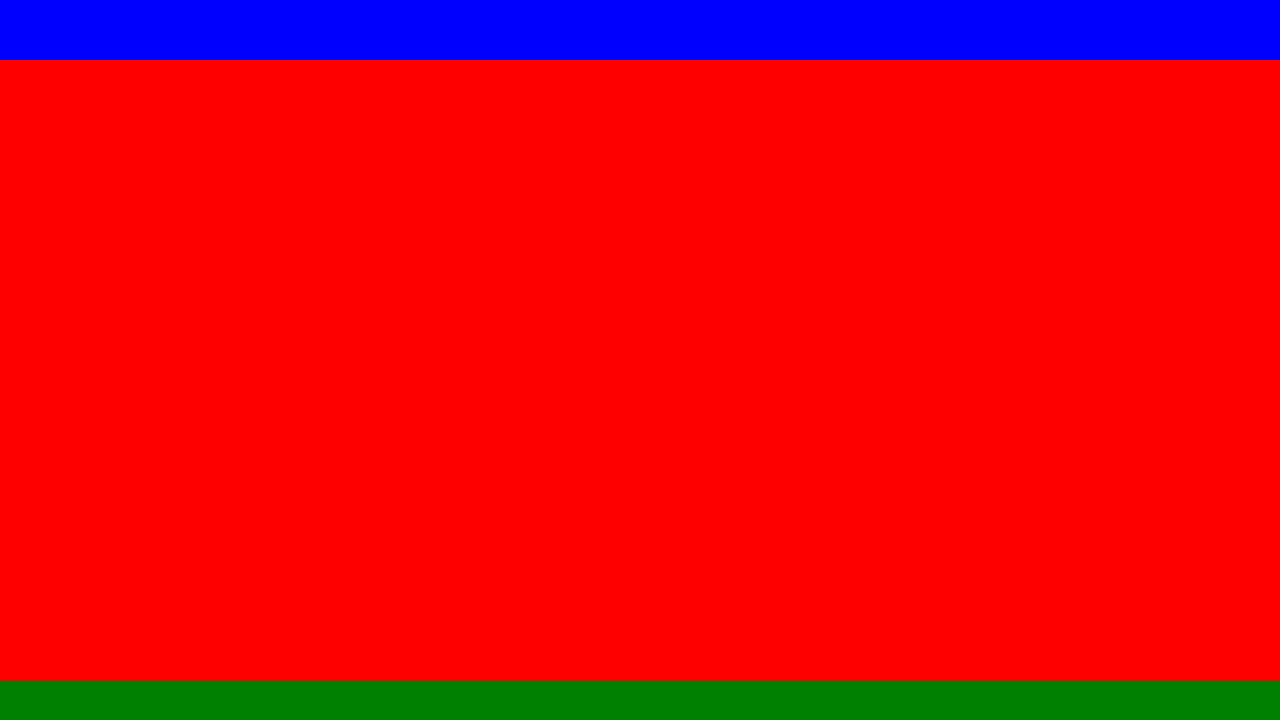
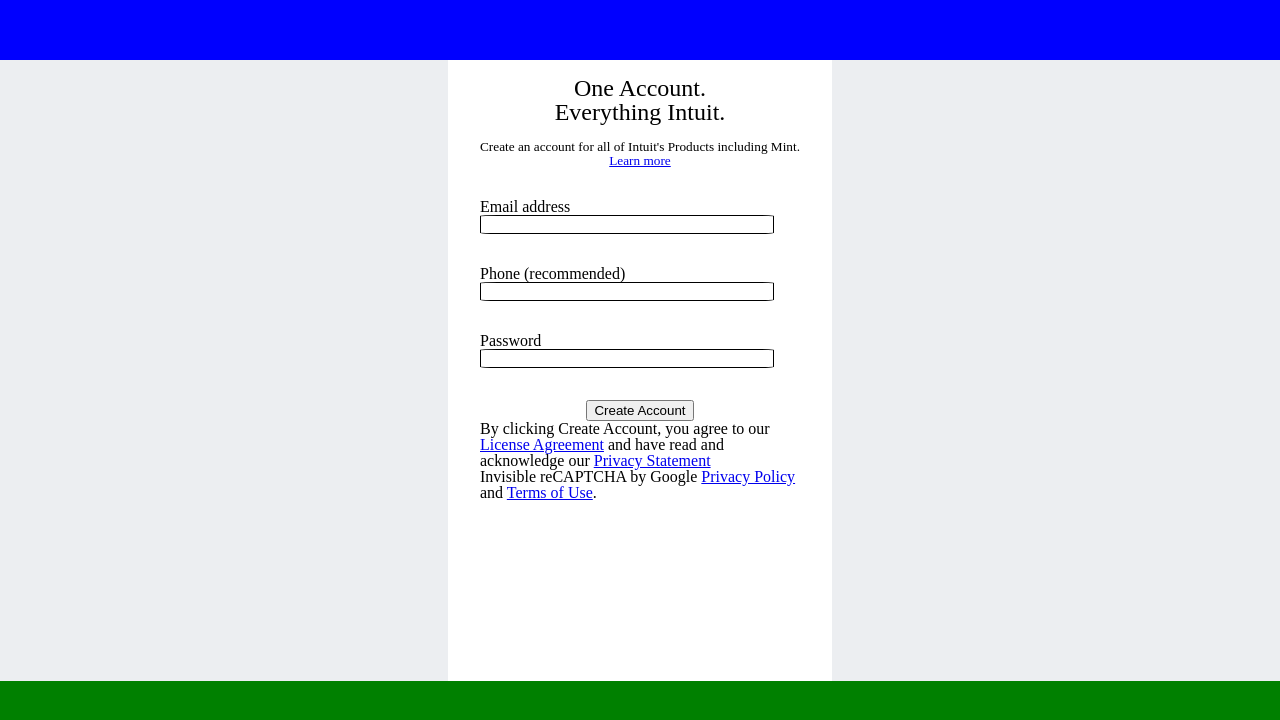
Before and after one commit to PhantasmagoricAardvark/mint-form, a plain HTML site: page index.html in a window 1280 px wide. Shown: the part 106-826 px from the top of the page. Drawn offline with Linux system fonts and the light colour scheme.

Commit message:
Added all of the form content. Added padding to the form. Added border radius to the input elements.

```diff
--- a/index.html
+++ b/index.html
@@ -7,7 +7,38 @@
 <body>
 	<header></header>
 
-	<section></section>
+	<section>
+		<form>
+			<h2>One Account.</h2>
+			<h2>Everything Intuit.</h2>
+			<br>
+			<h5>Create an account for all of Intuit's Products including Mint. <a href="#">Learn more</a></h6>
+
+			<fieldset>
+				<label for="email">Email address
+					<input type="email" name="email-address">
+				</label>
+
+				<label>Phone (recommended)
+					<input type="tel" name="phone">
+				</label>
+
+				<label>
+					Password
+					<input type="text" name="password">
+				</label>
+
+				<input class="submit"type="submit" name="submit" value="Create Account">
+			</fieldset>
+
+			<p>By clicking Create Account, you agree to our <a href="#">License Agreement</a> and have read and acknowledge our <a href="#">Privacy Statement</a></p>
+
+			<div>
+				<span>Invisible reCAPTCHA by Google <a href="#">Privacy Policy</a> and <a href="#">Terms of Use</a>.</span>
+			</div>
+
+		</form>
+	</section>
 
 	<footer></footer>
 
--- a/main.css
+++ b/main.css
@@ -15,8 +15,6 @@ time, mark, audio, video {
 	margin: 0;
 	padding: 0;
 	border: 0;
-	font-size: 100%;
-	font: inherit;
 	vertical-align: baseline;
 }
 /* HTML5 display-role reset for older browsers */
@@ -57,7 +55,7 @@ header {
 }
 
 section	{
-	background-color: red;
+	background-color: #eceef1;
 	width: 100vw;
 	height: 48.5vw;
 }
@@ -67,3 +65,44 @@ footer {
 	width: 100vw;
 	height: 11vw;
 }
+
+
+form {
+	margin: 0 auto;
+	display: block;
+	width: 25%;
+	height: 100%;
+	background-color: #fff;
+	padding: 0 2rem;
+}
+
+form h2,
+h5 {
+	font-weight: inherit;
+	text-align: center;
+}
+
+form h2:first-child {
+	padding-top: 1rem;
+}
+
+form h5 {
+	margin-bottom: 2rem;
+}
+
+fieldset label {
+	margin-bottom: 2rem;
+	display: block;
+}
+
+.submit {
+	display: block;
+	margin: 0 auto;
+	text-align: center;
+}
+
+label input {
+	width: 90%;
+	border: 1px solid black;
+	border-radius: 6%;
+}
```
